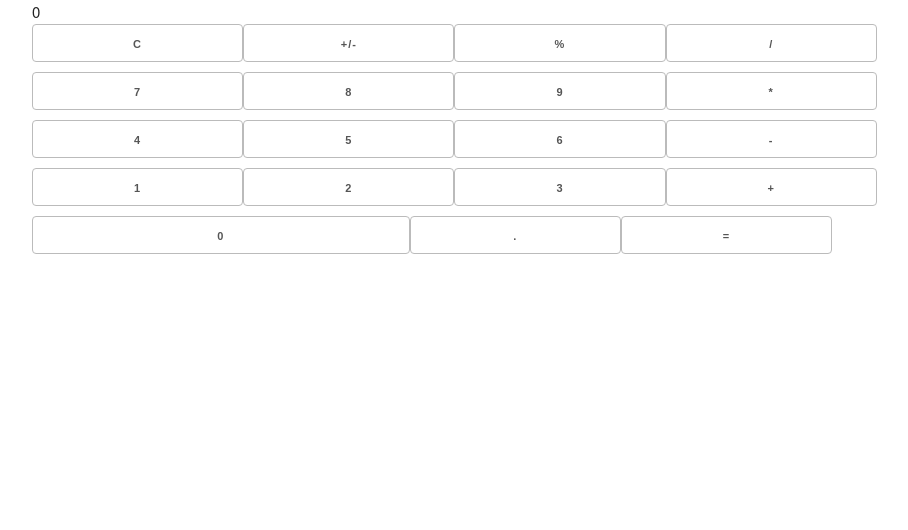
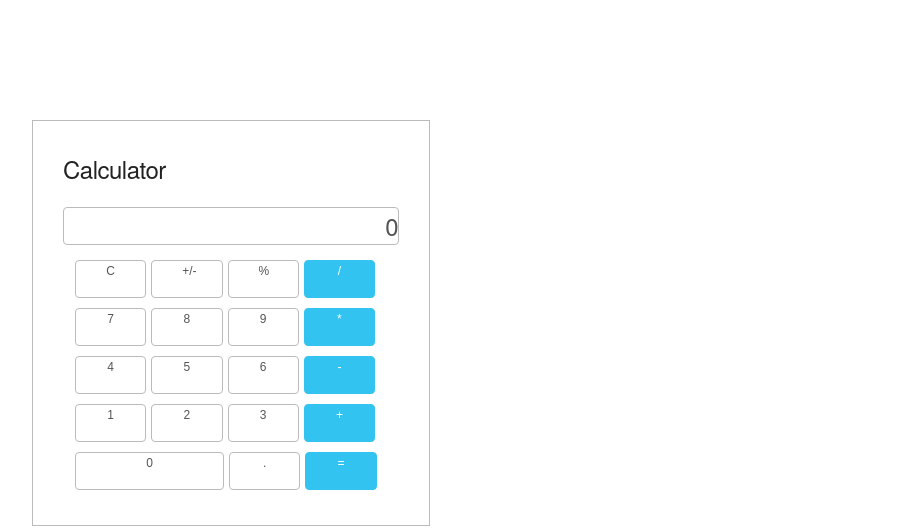
Before and after one commit to Murray918/calculator_react, a React app: page / in a window 1280 px wide. Shown: the whole page, without its empty margins (128-1036 px from the left). Built offline with nearby package versions, Linux system fonts and the light colour scheme.

Commit message:
added some styiling

```diff
--- a/src/components/App.js
+++ b/src/components/App.js
@@ -27,8 +27,11 @@ class App extends Component {
   render() {
     return (
       <div className="App container">
-        <Display value={this.state.value} />
-        <Buttons handler={this.handler} />
+        <div className="calculator">
+        <h5 className="brand">Calculator</h5>
+          <Display value={this.state.value} />
+          <Buttons handler={this.handler} />
+        </div>
       </div>
     );
   }
--- a/src/components/buttons.js
+++ b/src/components/buttons.js
@@ -5,7 +5,7 @@ export default class Buttons extends Component {
 	render() {
 
 		const classHelper = num =>
-			num > 1 ? 'five columns' : 'three columns'
+			num > 1 ? 'five columns zero' : 'three columns'
 
 
 		const btns = buttons.map((btn, index) => {
@@ -14,17 +14,17 @@ export default class Buttons extends Component {
 			return (
 				<div key={index}>
 					<button
-						className={'btn ' + classHelper(size) + ' ' + btn.color}
+						className={'btn button ' + classHelper(size) + ' ' + btn.color}
 						value={btn.name}
 						onClick={this.props.handler}>
-						{btn.name}
+						<h6>{btn.name}</h6>
 					</button>
 				</div>
 			)
 		})
 		return (
 
-			<div className='row'>
+			<div className='row btn-container'>
 				{btns}
 			</div>
 
--- a/src/components/display.js
+++ b/src/components/display.js
@@ -4,8 +4,8 @@ import PropTypes from 'prop-types'
 export default class Display extends Component {
 	render() {
 		return (
-			<div className='row'>
-				<div className='column'>{this.props.value}</div>
+			<div className='row '>
+				<div className='column display-container'><h5>{this.props.value}</h5></div>
 			</div>
 		)
 	}
--- a/src/css/App.css
+++ b/src/css/App.css
@@ -64,7 +64,7 @@
   .two.columns                    { width: 13.3333333333%; }
   .three.columns                  { width: 22%;            }
   .four.columns                   { width: 30.6666666667%; }
-  .five.columns                   { width: 39.3333333333%; }
+  .five.columns                   { width: 46%; }
   .six.columns                    { width: 48%;            }
   .seven.columns                  { width: 56.6666666667%; }
   .eight.columns                  { width: 65.3333333333%; }
@@ -148,7 +148,7 @@ h6 { font-size: 1.5rem; line-height: 1.6;  letter-spacing: 0; }
   h3 { font-size: 3.6rem; }
   h4 { font-size: 3.0rem; }
   h5 { font-size: 2.4rem; }
-  h6 { font-size: 1.5rem; }
+  h6 { font-size: 1.2rem; }
 }
 
 p {
@@ -172,7 +172,7 @@ input[type="reset"],
 input[type="button"] {
   display: inline-block;
   height: 38px;
-  padding: 0 30px;
+  padding: .85px 30px;
   color: #555;
   text-align: center;
   font-size: 11px;
@@ -339,7 +339,7 @@ td:last-child {
 –––––––––––––––––––––––––––––––––––––––––––––––––– */
 button,
 .button {
-  margin-bottom: 1rem; }
+  margin: .5rem; }
 input,
 textarea,
 select,
@@ -412,7 +412,38 @@ there.
 @media (min-width: 750px) {}
 
 /* Larger than desktop */
-@media (min-width: 1000px) {}
+@media (min-width: 1000px) {
+
+}
 
 /* Larger than Desktop HD */
-@media (min-width: 1200px) {}
+@media (min-width: 1200px) {
+  .btn-container {
+    margin-left: .8em;
+    margin-top: 1rem;
+  }
+  .display-container {
+    height: 38px;
+    color: #555;
+    text-align: right;
+    font-size: 11px;
+    font-weight: 600;
+    line-height: 38px;
+    letter-spacing: .1rem;
+    text-transform: uppercase;
+    text-decoration: none;
+    white-space: nowrap;
+    background-color: transparent;
+    border-radius: 4px;
+    border: 1px solid #bbb;
+    cursor: pointer;
+    box-sizing: border-box;
+  }
+
+  .calculator {
+    max-width: 35%;
+    padding: 2em;
+    border: 1px solid #bbb;
+    margin-top: 12rem
+  }
+}
--- a/src/logic/butnArray.js
+++ b/src/logic/butnArray.js
@@ -1,98 +1,98 @@
 const buttons = [
 	{
 		name: 'C',
-		color: 'dark-grey',
-		size : '1'
+		color: 'button-dark',
+		size: '1'
 	},
 	{
 		name: '+/-',
-		color: 'dark-grey',
-		size : '1'
+		color: 'button-dark',
+		size: '1'
 	},
 	{
 		name: '%',
-		color: 'dark-grey',
-		size : '1'
+		color: 'button-dark',
+		size: '1'
 	},
 	{
 		name: '/',
-		color: 'orange',
-		size : '1'
+		color: 'button-primary',
+		size: '1'
 	},
 	{
 		name: '7',
-		color: 'grey',
-		size : '1'
+		color: 'button',
+		size: '1'
 	},
 	{
 		name: '8',
-		color: 'grey',
-		size : '1'
+		color: 'button',
+		size: '1'
 	},
 	{
 		name: '9',
-		color: 'grey',
-		size : '1'
+		color: 'button',
+		size: '1'
 	},
 	{
 		name: '*',
-		color: 'orange',
-		size : '1'
+		color: 'button-primary',
+		size: '1'
 	},
 	{
 		name: '4',
-		color: 'grey',
-		size : '1'
+		color: 'button',
+		size: '1'
 	},
 	{
 		name: '5',
-		color: 'grey',
-		size : '1'
+		color: 'button',
+		size: '1'
 	},
 	{
 		name: '6',
-		color: 'grey',
-		size : '1'
+		color: 'button',
+		size: '1'
 	},
 	{
 		name: '-',
-		color: 'orange',
-		size : '1'
+		color: 'button-primary',
+		size: '1'
 	},
 	{
 		name: '1',
-		color: 'grey',
-		size : '1'
+		color: 'button',
+		size: '1'
 	},
 	{
 		name: '2',
-		color: 'grey',
-		size : '1'
+		color: 'button',
+		size: '1'
 	},
 	{
 		name: '3',
-		color: 'grey',
-		size : '1'
+		color: 'button',
+		size: '1'
 	},
 	{
 		name: '+',
-		color: 'orange',
-		size : '1'
+		color: 'button-primary',
+		size: '1'
 	},
 	{
 		name: '0',
-		color: 'grey',
-		size : '2'
+		color: 'button',
+		size: '2'
 	},
 	{
 		name: '.',
-		color: 'grey',
-		size : '1'
+		color: 'button',
+		size: '1'
 	},
 	{
 		name: '=',
-		color: 'orange',
-		size : '1'
+		color: 'button-primary',
+		size: '1'
 	}
 ]
 
--- a/src/logic/calculate.js
+++ b/src/logic/calculate.js
@@ -4,6 +4,7 @@ import math from 'mathjs'
 const evaluate = (string) => math.eval(string.toString())
 const combine = (value, target) => value.concat(' ', target)
 const combineNoSpace = (value, target) => value.concat('', target)
+
 //@TODO: flip the sign of the last full number in the string
 // const makeNegOrPos = value =>
 
@@ -20,9 +21,7 @@ const calculate = (state, target) => {
 		case '+/-' :
 			return 'this does not function yet'
 		default:
-			let equal = combineNoSpace(state, target).replace(/^0+/, '')
-			console.log('equal : ', equal)
-			return equal
+			return combineNoSpace(state, target).replace(/^0+/, '')
 	}
 }
 export default calculate
```
